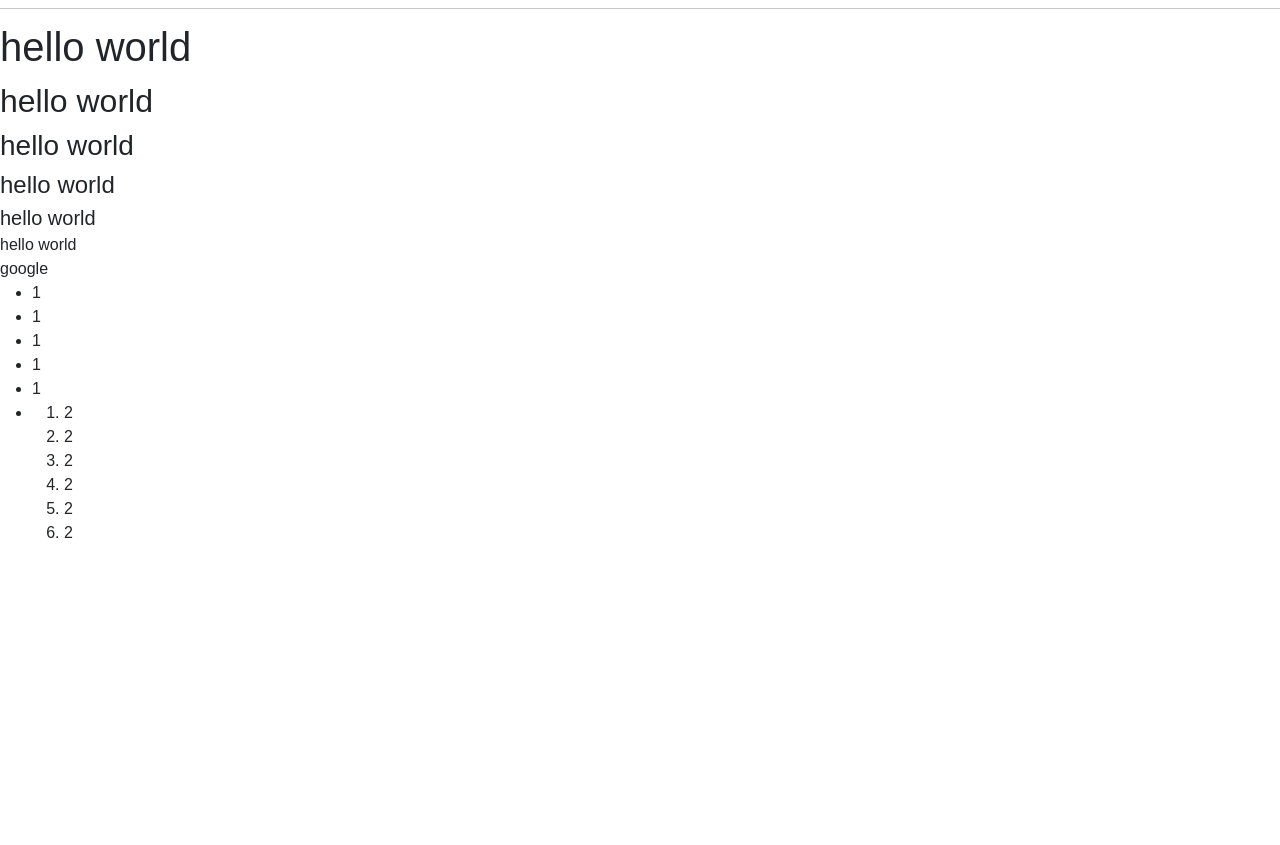
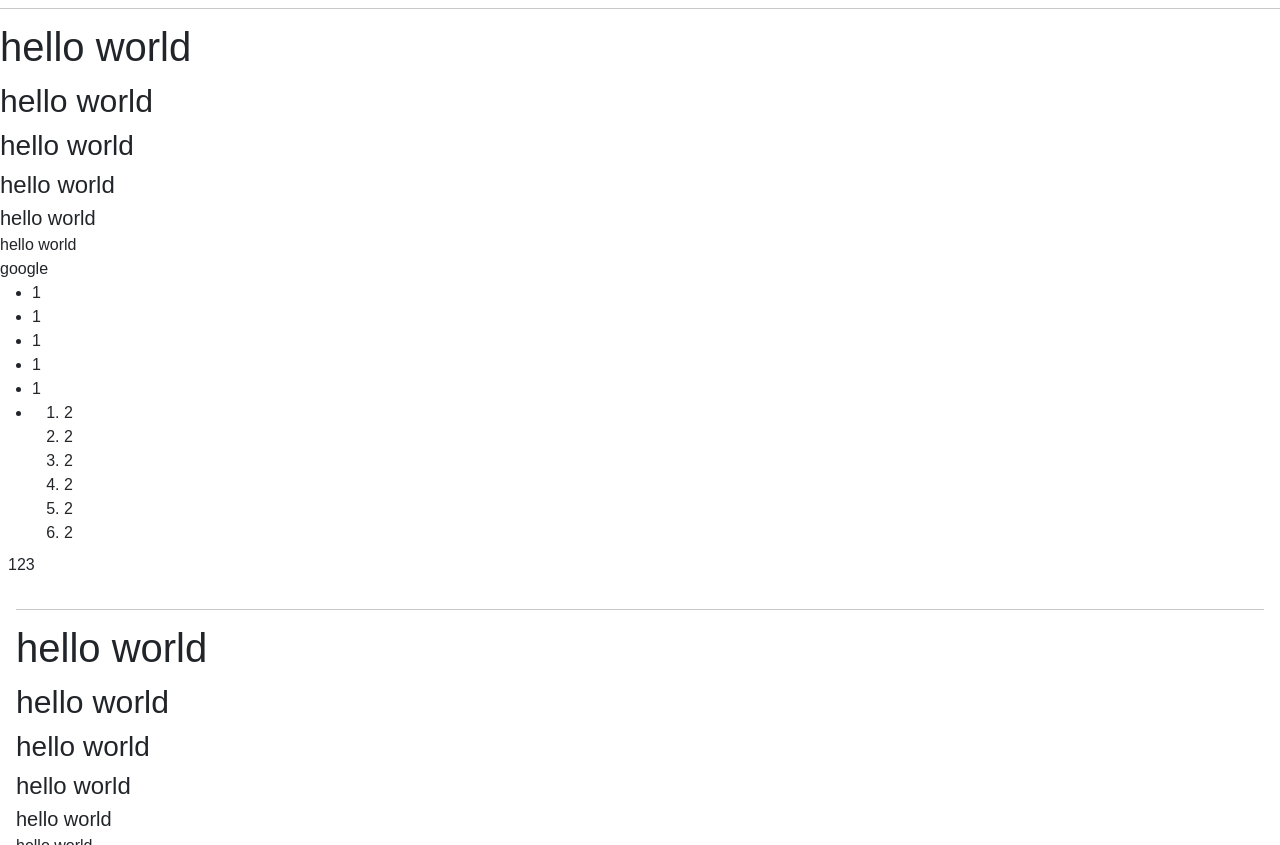
Before and after one commit to less-step/common-ui, a React (Create React App) app: page / in a window 1280 px wide. Before the commit the page ends 800 px from the top, so only its background shows below. Built offline with nearby package versions, Linux system fonts and the light colour scheme.

Commit message:
修改scrollbar通用样式

```diff
--- a/package.json
+++ b/package.json
@@ -10,6 +10,7 @@
     "@types/node": "^16.18.69",
     "@types/react": "^18.2.46",
     "@types/react-dom": "^18.2.18",
+    "classnames": "^2.5.1",
     "react": "^18.2.0",
     "react-dom": "^18.2.0",
     "react-scripts": "5.0.1",
--- a/src/App.tsx
+++ b/src/App.tsx
@@ -1,5 +1,8 @@
 import React from "react";
 import "./styles/index.scss";
+import Layout from "./components/Layout/layout";
+import Header from "./components/Layout/header";
+import Content from "./components/Layout/content";
 function App() {
   return (
     <div className="App">
@@ -28,6 +31,40 @@ function App() {
           </ol>
         </li>
       </ul>
+      <div style={{ height: "300px" }}>
+        <Layout>
+          <Header>123</Header>
+          <Content>
+            <div style={{ overflow: "auto" }}>
+              <hr />
+              <h1>hello world</h1>
+              <h2>hello world</h2>
+              <h3>hello world</h3>
+              <h4>hello world</h4>
+              <h5>hello world</h5>
+              <h6>hello world</h6>
+              <p>google</p>
+              <ul>
+                <li>1</li>
+                <li>1</li>
+                <li>1</li>
+                <li>1</li>
+                <li>1</li>
+                <li>
+                  <ol>
+                    <li>2</li>
+                    <li>2</li>
+                    <li>2</li>
+                    <li>2</li>
+                    <li>2</li>
+                    <li>2</li>
+                  </ol>
+                </li>
+              </ul>
+            </div>
+          </Content>
+        </Layout>
+      </div>
     </div>
   );
 }
--- /dev/null
+++ b/src/components/Layout/_index.scss
@@ -0,0 +1,16 @@
+$header-padding: calc(0.5 * $font-size-base) !default;
+$content-padding: $font-size-base !default;
+div.layout {
+  display: flex;
+  flex-direction: column;
+  height: 100%;
+  & > div.header {
+    @extend %heading;
+    padding: $header-padding;
+  }
+  & > div.content {
+    padding: $content-padding;
+    flex: 1;
+    overflow: auto;
+  }
+}
--- /dev/null
+++ b/src/components/Layout/content.tsx
@@ -0,0 +1,11 @@
+import React, { ReactNode } from "react";
+import cls from "classnames";
+export interface IContentProps {
+  children?: ReactNode;
+  className?: string;
+}
+export default function Content(props: IContentProps) {
+  const { children, className } = props;
+  const classNames = cls(className, "content");
+  return <div className={classNames}>{children}</div>;
+}
--- /dev/null
+++ b/src/components/Layout/header.tsx
@@ -0,0 +1,11 @@
+import React, { ReactNode } from "react";
+import cls from "classnames";
+export interface IHeaderProps {
+  children?: ReactNode;
+  className?: string;
+}
+export default function Header(props: IHeaderProps) {
+  const { children, className } = props;
+  const classNames = cls(className, "header");
+  return <div className={classNames}>{children}</div>;
+}
--- /dev/null
+++ b/src/components/Layout/layout.tsx
@@ -0,0 +1,11 @@
+import React, { ReactNode } from "react";
+import cls from "classnames";
+export interface ILayoutProps {
+  children?: ReactNode;
+  className?: string;
+}
+export default function Layout(props: ILayoutProps) {
+  const { children, className } = props;
+  const classNames = cls(className, "layout");
+  return <div className={classNames}>{children}</div>;
+}
--- a/src/styles/_reboot.scss
+++ b/src/styles/_reboot.scss
@@ -129,6 +129,8 @@ p {
 // 2. Add the correct text decoration in Chrome, Edge, IE, Opera, and Safari.
 // 3. Add explicit cursor to indicate changed behavior.
 // 4. Prevent the text-decoration to be skipped.
+
+//header&content
 
 abbr[title],
 abbr[data-original-title] {
@@ -433,6 +435,28 @@ input[type="month"] {
 // 1. Remove the default vertical scrollbar in IE.
 // 2. Textareas should really only resize vertically so they don't break their (horizontal) containers.
 
+/* 滚动条整体样式 */
+::-webkit-scrollbar {
+  width: 12px; /* 滚动条宽度 */
+}
+
+/* 滚动条轨道样式 */
+::-webkit-scrollbar-track {
+  background-color: $scrollbar-track-background-color; /* 轨道背景颜色 */
+  border-radius: $scrollbar-track-border-radius; /* 滑块圆角 */
+}
+
+/* 滚动条滑块样式 */
+::-webkit-scrollbar-thumb {
+  background-color: $scrollbar-thumb-background-color; /* 滑块颜色 */
+  border-radius: $scrollbar-thumb-border-radius; /* 滑块圆角 */
+}
+
+/* 鼠标悬停在滑块上的样式 */
+::-webkit-scrollbar-thumb:hover {
+  background-color: $scrollbar-thumb-hover-background-color;
+}
+
 textarea {
   overflow: auto; // 1
   resize: vertical; // 2
--- a/src/styles/_variables.scss
+++ b/src/styles/_variables.scss
@@ -316,3 +316,11 @@ $nav-tabs-link-active-color: $primary !default;
 $nav-tabs-link-active-bg: $body-bg !default;
 $nav-tabs-link-active-border-color: $gray-300 $gray-300 $nav-tabs-link-active-bg !default;
 $nav-tabs-content-margin: 1rem !default;
+
+//scrollbar
+$scrollbar-width: 0.75rem;
+$scrollbar-track-background-color: $border-color-base;
+$scrollbar-thumb-background-color: $secondary;
+$scrollbar-track-border-radius: $border-radius;
+$scrollbar-thumb-border-radius: $border-radius;
+$scrollbar-thumb-hover-background-color: $primary;
--- a/src/styles/index.scss
+++ b/src/styles/index.scss
@@ -1,2 +1,3 @@
 @import "variables.scss";
 @import "reboot.scss";
+@import "../components/Layout/index.scss";
```
Also changed, not shown: 1 other file (tests, documents, lock files or other folders).
